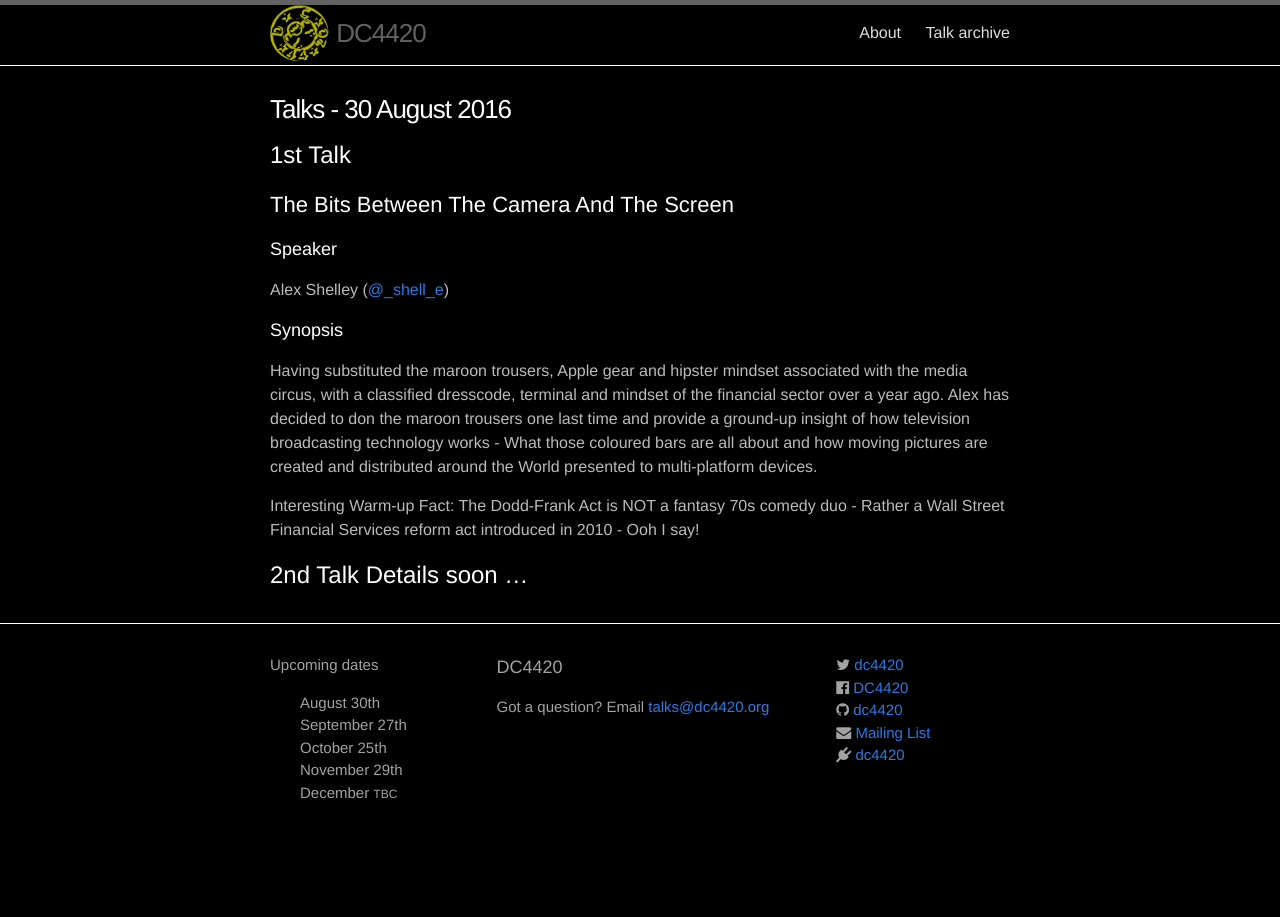
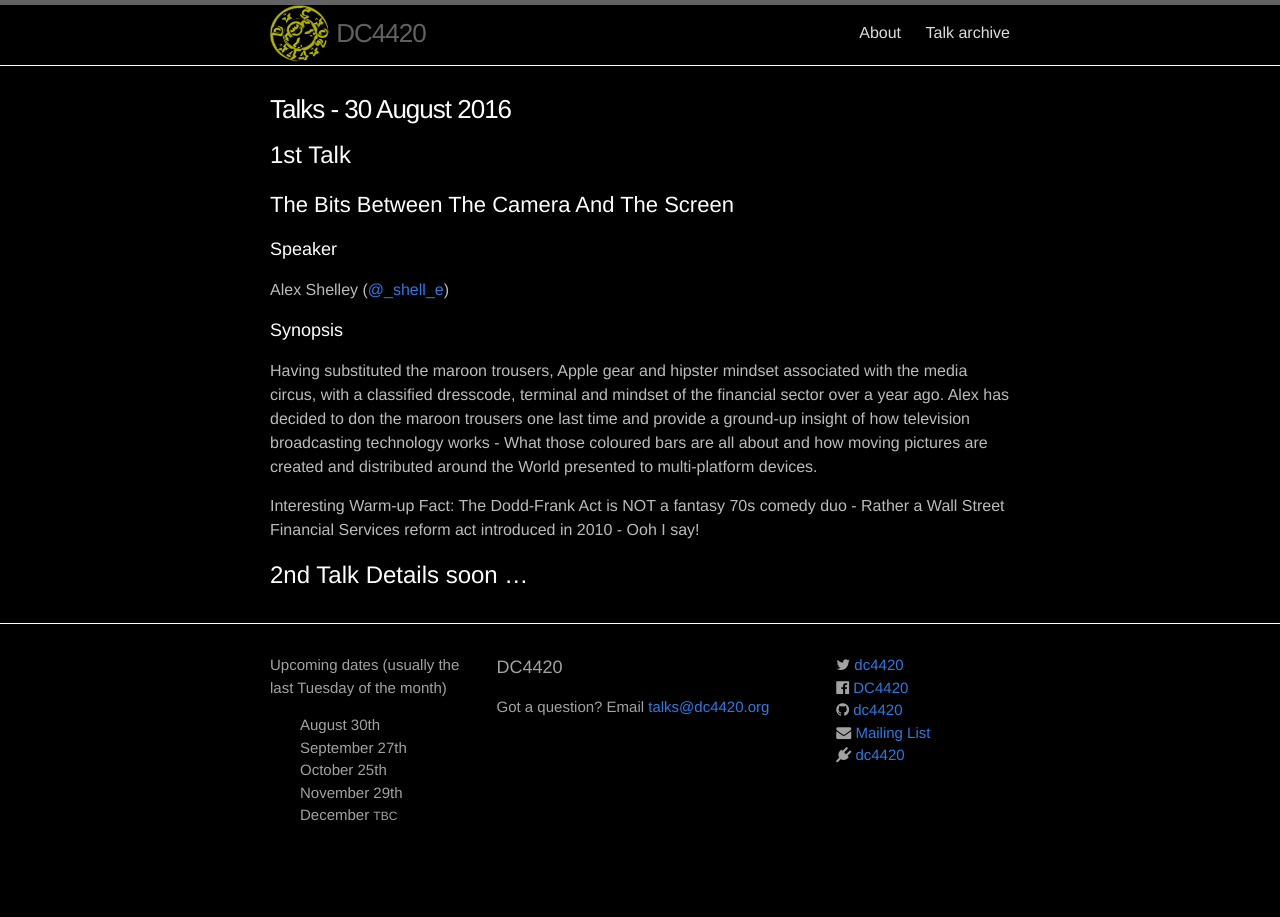
Before and after one commit to dc4420/website, a Jekyll site: the page built from index.html, in a window 1280 px wide. Built offline with Jekyll 4.4.1, drawn with Linux system fonts in a browser that asks for light colours; nearby versions of some CDN libraries.

Commit message:
tweak footer to explicitly state meetings are usually on the last Tuesday of the month

```diff
--- a/_includes/footer.html
+++ b/_includes/footer.html
@@ -5,7 +5,7 @@
     <div class="footer-col-wrapper">
 
       <div class="footer-col  footer-col-1">
-        <p class="text">Upcoming dates</p>
+        <p class="text">Upcoming dates (usually the last Tuesday of the month)</p>
         <ul class="future-events">
           <li>August 30th</li>
           <li>September 27th</li>
```
